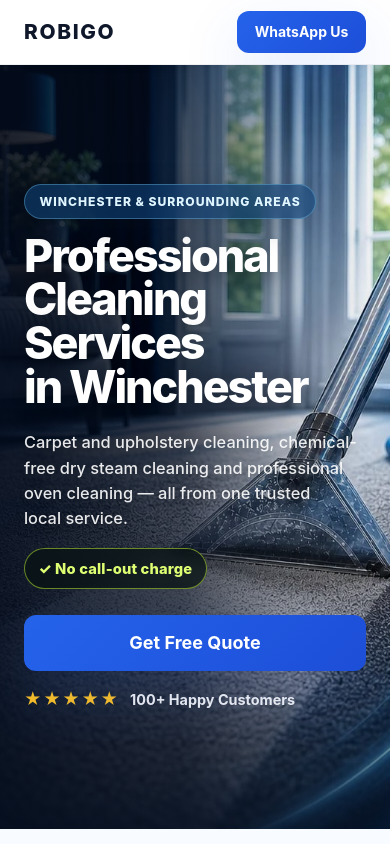
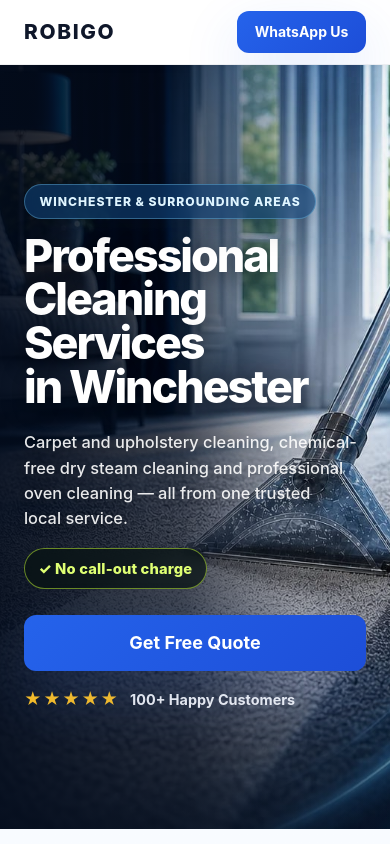
Before and after one commit to Robigo1977/ROBIGO-V5, a React (Vite) app: page / in a window 390 px wide. Shown: the top 844 px of the page. Built offline with nearby package versions, Linux system fonts and the light colour scheme.

Commit message:
Fix mobile hero image crop

```diff
--- a/src/components/sections/Hero/Hero.module.css
+++ b/src/components/sections/Hero/Hero.module.css
@@ -40,7 +40,7 @@
   width: 100%;
   height: 100%;
   object-fit: cover;
-  object-position: 74% center;
+  object-position: 72% 24%;
 }
 
 .contentLayout {
```
